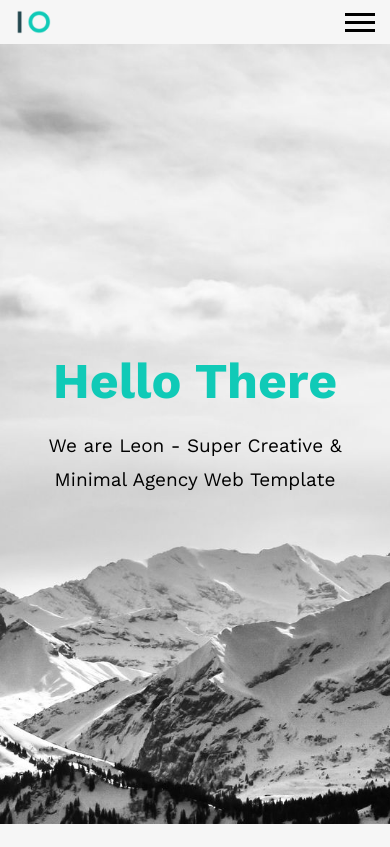
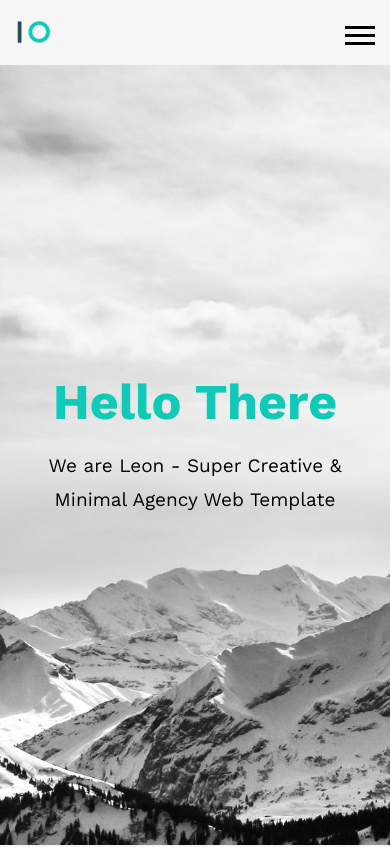
Before and after one commit to mohamedabdelmaksod87/Landing_Page_Leon_Design, a plain HTML site: page index.html in a window 390 px wide. Shown: the top 847 px of the page. Drawn offline with nearby package versions, Linux system fonts and the light colour scheme.

Commit message:
updated menu bar

```diff
--- a/css/leon.css
+++ b/css/leon.css
@@ -100,7 +100,7 @@ if screen width > min width ==> let container width = 750px and so on with other
   background-color: var(--section-bkground);
 }
 .header .container {
-  padding: 10px 15px 10px 0;
+  padding: 15px 15px 15px 0;
   display: flex;
   justify-content: space-between;
   align-items: center;
@@ -148,7 +148,10 @@ if screen width > min width ==> let container width = 750px and so on with other
     height: 3px;
     width: 100%;
   }
-  .header .links .menu-icon span:not(:last-child) {
+  .header .links .menu-icon span:first-child {
+    margin-top: 10.5px;
+  }
+  .header .links .menu-icon span {
     margin-bottom: 5px;
   }
   .header .links .menu-icon.hide {
@@ -156,8 +159,7 @@ if screen width > min width ==> let container width = 750px and so on with other
   }
   .header .links .close-icon.show {
     display: block;
-    font-weight: bold;
-    font-size: 20px;
+    font-size: 30px;
   }
   .header ul {
     display: none;
```
